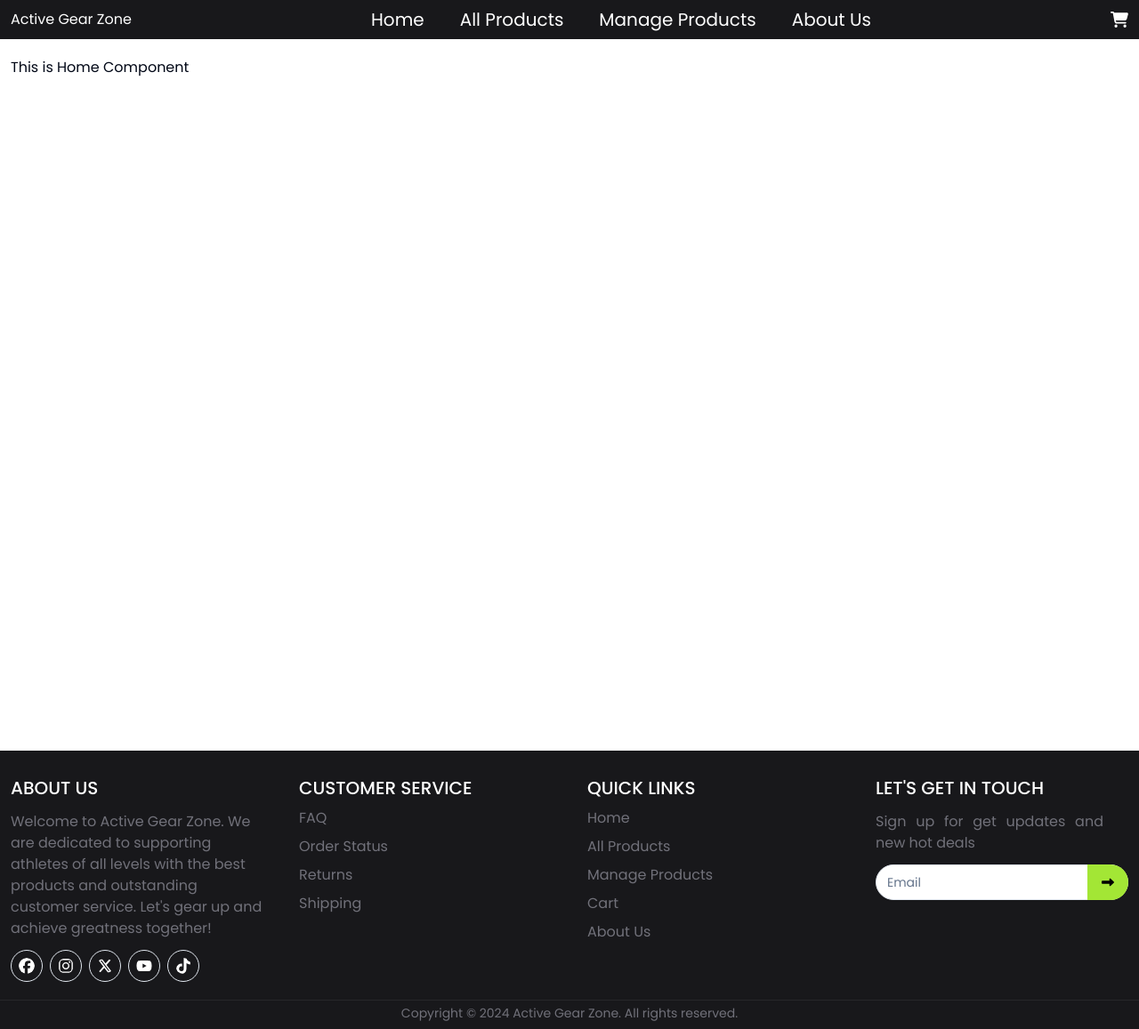
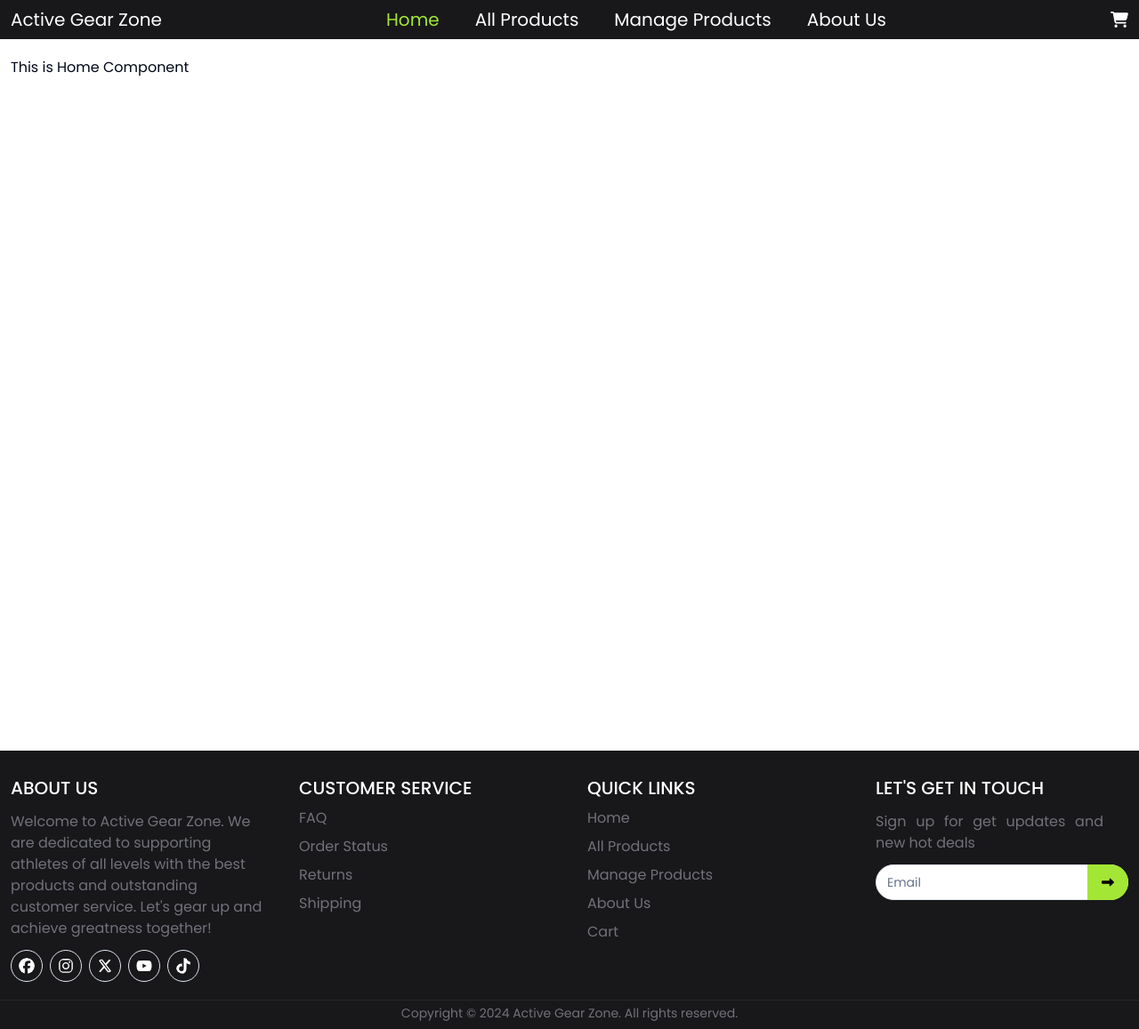
Before and after one commit to juixer/active-gear-zone-frontend, a React (Vite) app: page / in a window 1280 px wide. Shown: the whole page at 89% size. Built offline with nearby package versions, Linux system fonts and the light colour scheme.

Commit message:
navbar and footer updated

```diff
--- a/src/components/Footer/Footer.tsx
+++ b/src/components/Footer/Footer.tsx
@@ -8,6 +8,7 @@ import {
 } from "react-icons/fa6";
 import { Input } from "../ui/input";
 import { Button } from "../ui/button";
+import { NavLink } from "react-router-dom";
 const Footer = () => {
   const date = new Date();
 
@@ -55,20 +56,20 @@ const Footer = () => {
           <h2 className="text-xl font-medium uppercase">Quick links</h2>
           <ul>
             <li className=" mt-2 hover:text-white text-zinc-500 duration-300 cursor-pointer">
-              Home
+              <NavLink to={"/"}>Home</NavLink>
             </li>
 
             <li className=" mt-2 hover:text-white text-zinc-500 duration-300 cursor-pointer">
-              All Products
+              <NavLink to={"/products"}>All Products</NavLink>
             </li>
             <li className=" mt-2 hover:text-white text-zinc-500 duration-300 cursor-pointer">
-              Manage Products
+              <NavLink to={"/manage-products"}>Manage Products</NavLink>
             </li>
             <li className=" mt-2 hover:text-white text-zinc-500 duration-300 cursor-pointer">
-              Cart
+              <NavLink to={"/about"}>About Us</NavLink>
             </li>
             <li className=" mt-2 hover:text-white text-zinc-500 duration-300 cursor-pointer">
-              About Us
+              <NavLink to={"/cart"}>Cart</NavLink>
             </li>
           </ul>
         </div>
--- a/src/components/Navbar/Navbar.tsx
+++ b/src/components/Navbar/Navbar.tsx
@@ -12,23 +12,42 @@ import {
 const Navbar = () => {
   const navLinks = (
     <div className="space-x-10">
-      <NavLink className={"hover:text-lime-400 duration-300 text-xl"} to={"/"}>
+      <NavLink
+        className={({ isActive }) =>
+          `hover:text-lime-400 duration-300 text-xl ${
+            isActive && "text-lime-400"
+          }`
+        }
+        to={"/"}
+      >
         Home
       </NavLink>
       <NavLink
-        className={"hover:text-lime-400 duration-300 text-xl"}
+        className={({ isActive }) =>
+          `hover:text-lime-400 duration-300 text-xl ${
+            isActive && "text-lime-400"
+          }`
+        }
         to={"/products"}
       >
         All Products
       </NavLink>
       <NavLink
-        className={"hover:text-lime-400 duration-300 text-xl"}
+        className={({ isActive }) =>
+          `hover:text-lime-400 duration-300 text-xl ${
+            isActive && "text-lime-400"
+          }`
+        }
         to={"/manage-products"}
       >
         Manage Products
       </NavLink>
       <NavLink
-        className={"hover:text-lime-400 duration-300 text-xl"}
+        className={({ isActive }) =>
+          `hover:text-lime-400 duration-300 text-xl ${
+            isActive && "text-lime-400"
+          }`
+        }
         to={"/about"}
       >
         About Us
@@ -42,9 +61,12 @@ const Navbar = () => {
         <SheetTrigger className="flex lg:hidden text-3xl">
           <FaBars />
         </SheetTrigger>
-        <SheetContent side={"left"} className="bg-black bg-opacity-50 text-white">
+        <SheetContent
+          side={"left"}
+          className="bg-black bg-opacity-50 text-white"
+        >
           <SheetHeader>
-            <SheetTitle ></SheetTitle>
+            <SheetTitle></SheetTitle>
             <SheetDescription>
               <li className="list-none text-white py-3 border-b">
                 <NavLink
@@ -104,7 +126,12 @@ const Navbar = () => {
       {/* pc/laptop */}
       <div className="max-w-screen-2xl mx-auto hidden lg:flex items-center justify-between">
         <div className="flex justify-start">
-          <h1>Active Gear Zone</h1>
+          <NavLink
+            className={"text-xl"}
+            to={"/"}
+          >
+            <h1>Active Gear Zone</h1>
+          </NavLink>
         </div>
         <div className="flex justify-center">{navLinks}</div>
         <div className="flex justify-end">
```
